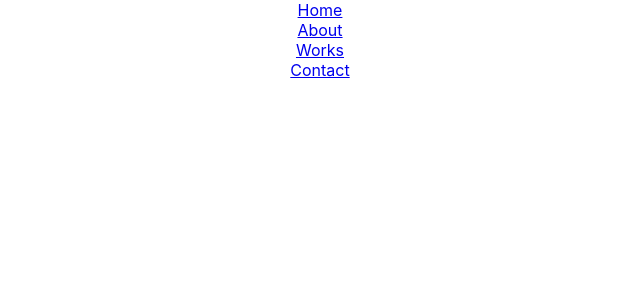
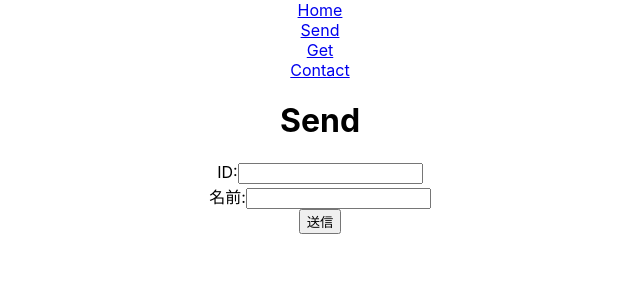
Before and after one commit to Naoya-Oda-sti/React_test, a React (Create React App) app: page /send in a window 1280 px wide. Shown: the top 300 px of the page, without its empty margins (320-960 px from the left). Built offline with nearby package versions, Linux system fonts and the light colour scheme.

Commit message:
バックエンドとデータをJSON形式で送受信することに成功

```diff
--- a/src/App.js
+++ b/src/App.js
@@ -2,10 +2,10 @@ import { BrowserRouter, Link, Route, Routes } from "react-router-dom";
 import "./App.css";
 import React from 'react';
 
-import About from "./components/About";
+import Send from "./components/Send";
 import Contact from "./components/Contact";
 import Home from "./components/Home";
-import Works from "./components/Works";
+import Get from "./components/Get";
 
 function App() {
   return (
@@ -13,16 +13,16 @@ function App() {
       <div className="App">
         <Link to="/">Home</Link>
         <br />
-        <Link to="/about">About</Link>
+        <Link to="/send">Send</Link>
         <br />
-        <Link to="/works">Works</Link>
+        <Link to="/get">Get</Link>
         <br />
         <Link to="/contact">Contact</Link>
         <br />
         <Routes>
           <Route path="/" element={<Home />} />
-          <Route path="/about" element={<About />} />
-          <Route path="/works/" element={<Works />} />
+          <Route path="/send" element={<Send />} />
+          <Route path="/get/" element={<Get />} />
           <Route path="/contact" element={<Contact />} />
         </Routes>
         {/* <Footer /> */}
--- a/src/components/Contact.jsx
+++ b/src/components/Contact.jsx
@@ -1,4 +1,4 @@
-import React, { useState, useEffect } from 'react';
+// import React, { useState, useEffect } from 'react';
 
 const Contact = () => {
 
--- /dev/null
+++ b/src/components/Get.jsx
@@ -0,0 +1,33 @@
+import React, { useState, useEffect } from 'react';
+
+const Get = () => {
+  // データを保持するための状態
+  const [data, setData] = useState([]);
+
+  useEffect(() => {
+    // バックエンドからデータを取得
+    fetch('http://localhost:3001/get')
+      .then(response => response.json())
+      .then(data => {
+        // データが配列でない場合、配列に変換
+        if (!Array.isArray(data)) {
+          data = [data];
+        }
+        setData(data);
+      })
+      .catch(error => console.error("データの取得に失敗しました:", error));
+  }, []);
+
+  return (
+    <div>
+      <h1>Get</h1>
+      <ul>
+        {data.map((item) => (
+          <li key={item.id}>{item.id}: {item.name}</li>
+        ))}
+      </ul>
+    </div>
+  );
+  };
+
+  export default Get;
--- a/src/components/About.jsx
+++ b/src/components/Send.jsx
@@ -1,6 +1,6 @@
 import React, { useState } from 'react';
 
-const About = () => {
+const Send = () => {
   // IDと名前の状態を管理するためのuseStateフック
   const [id, setId] = useState('');
   const [name, setName] = useState('');
@@ -10,7 +10,7 @@ const About = () => {
     event.preventDefault(); // フォームのデフォルトの送信動作を防ぐ
 
     // APIエンドポイントのURL
-    const apiUrl = 'http://localhost:3001/';
+    const apiUrl = 'http://localhost:3001/send';
 
     try {
       const response = await fetch(apiUrl, {
@@ -36,7 +36,7 @@ const About = () => {
   return (
     <form onSubmit={handleSubmit}>
       <div>
-        <h1>About</h1>
+        <h1>Send</h1>
         <label>ID:</label>
         <input
           type="text"
@@ -57,4 +57,4 @@ const About = () => {
   );
 };
 
-export default About;
+export default Send;
--- a/src/components/Works.jsx
+++ /dev/null
@@ -1,35 +0,0 @@
-import React, { useState, useEffect } from 'react';
-
-const Works = () => {
-  // データを保持するための状態
-  const [data, setData] = useState([]);
-
-  useEffect(() => {
-    // 非同期関数でデータを取得
-    const fetchData = async () => {
-      try {
-        // 仮のJSONデータURL、バックエンドのポイントに変更すること
-        const response = await fetch('cards.json');
-        const jsonData = await response.json();
-        setData(jsonData); // 取得したデータを状態にセット
-      } catch (error) {
-        console.error('データの取得に失敗しました:', error);
-      }
-    };
-
-    fetchData();
-  }, []); // 空の依存配列でコンポーネントのマウント時にのみ実行
-
-  return (
-    <div>
-      <h1>Works</h1>
-      <ul>
-        {data.map((item) => (
-          <li key={item.id}>{item.id}: {item.name}</li>
-        ))}
-      </ul>
-    </div>
-  );
-  };
-
-  export default Works;
```
